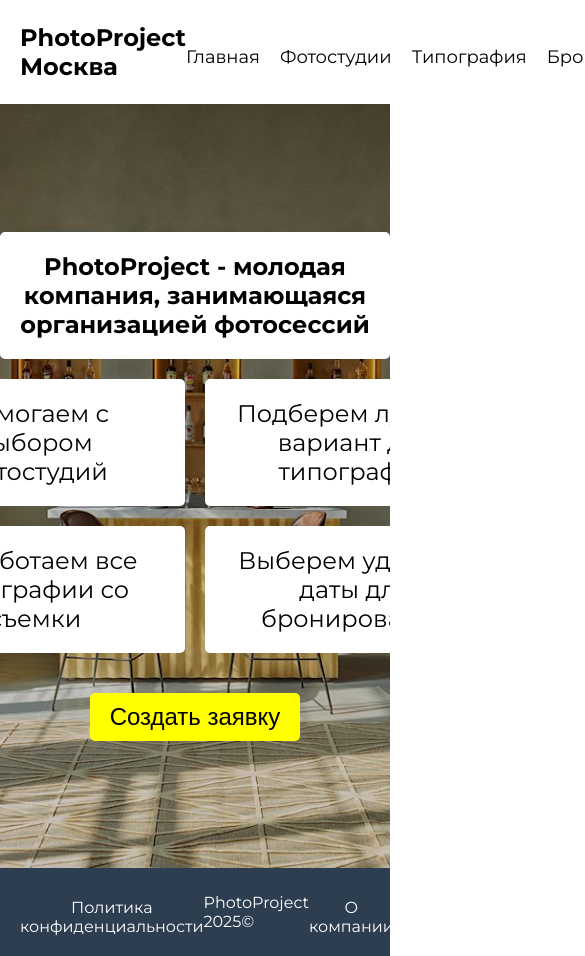
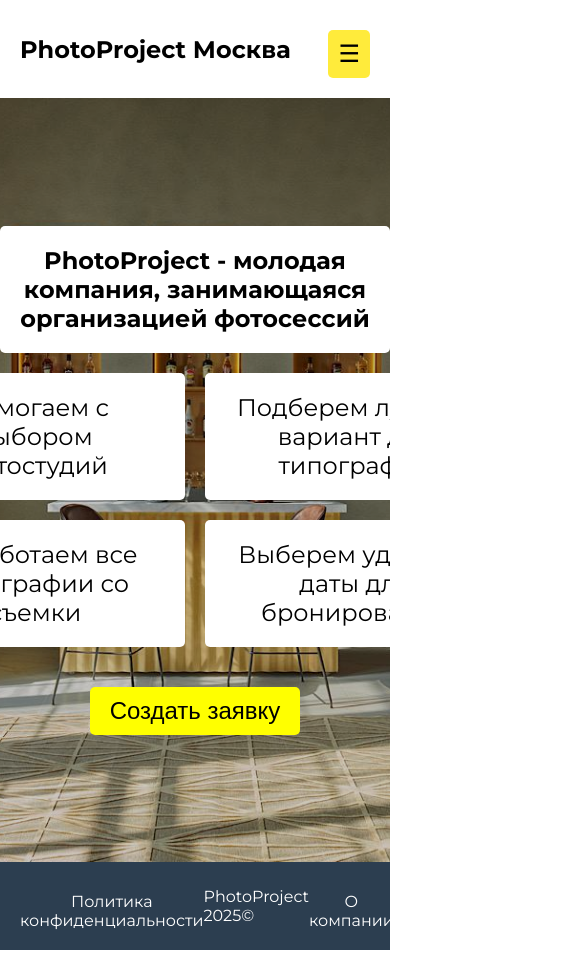
Before and after one commit to MaximkaProMax/graduation, a React (Create React App) app in the folder photoproject/: page / in a window 390 px wide. Shown: the top 956 px of the page, 585 px wide, since content can reach past the window. Built offline with nearby package versions, Linux system fonts and the light colour scheme; the HTML template or start-up script is replaced by a standard one.

Commit message:
Optimizing the interface for mobile devices 1.0

```diff
--- a/photoproject/src/components/Header.css
+++ b/photoproject/src/components/Header.css
@@ -1,4 +1,3 @@
-/* src/components/Header.css */
 .header {
   background-color: white;
   padding: 20px;
@@ -6,6 +5,8 @@
   display: flex;
   justify-content: space-between;
   align-items: center;
+  position: relative; /* Добавлено для родительского элемента */
+  z-index: 1; /* Добавлено для родительского элемента */
 }
 
 .header .logo {
@@ -13,24 +14,121 @@
   font-weight: bold;
 }
 
-.header nav ul {
+.desktop-menu {
   list-style-type: none;
   padding: 0;
   display: flex;
   gap: 20px;
 }
 
-.header nav ul li {
-  display: inline;
+.desktop-menu li {
+  position: relative; /* Позиционирование для выпадающего меню */
 }
 
-.header nav ul li a {
+.desktop-menu li a {
   color: black;
   text-decoration: none;
   font-size: 18px;
   transition: color 0.3s;
 }
 
-.header nav ul li a:hover {
+.desktop-menu li a:hover {
   color: #ffeb3b;
 }
+
+.profile-menu .dropdown {
+  display: none; /* Скрываем выпадающий список по умолчанию */
+  position: absolute; /* Добавляем абсолютное позиционирование */
+  top: 100%; /* Позиционирование под пунктом меню "Профиль" */
+  left: -20px; /* Сдвигаем левее от пункта "Профиль" */
+  background-color: white; /* Цвет фона выпадающего меню */
+  box-shadow: 0 2px 4px rgba(0, 0, 0, 0.1); /* Тень для выпадающего меню */
+  border-radius: 5px; /* Закругленные углы для выпадающего меню */
+  z-index: 999; /* Устанавливаем z-index для меню */
+  max-width: 200px; /* Устанавливаем максимальную ширину для выпадающего меню */
+  padding: 10px; /* Добавляем отступы для выпадающего меню */
+  list-style-type: none; /* Убираем маркировку (точки) для списка */
+}
+
+.profile-menu:hover .dropdown {
+  display: block; /* Показываем выпадающий список при наведении */
+}
+
+.dropdown li {
+  padding: 10px;
+  text-align: left;
+}
+
+.dropdown li a {
+  color: black;
+  text-decoration: none;
+  font-size: 16px;
+}
+
+.dropdown li a:hover {
+  color: #ffeb3b;
+}
+
+.menu-toggle {
+  font-size: 24px;
+  background: none;
+  border: none;
+  cursor: pointer;
+  display: none; /* Скрываем кнопку в десктопной версии */
+}
+
+.mobile-menu {
+  display: none;
+  list-style-type: none;
+  padding: 0;
+  flex-direction: column;
+  position: absolute; /* Добавлено для абсолютного позиционирования */
+  top: 100%; /* Позиционирование под header */
+  left: 0;
+  right: 0;
+  background-color: white; /* Фон для выпадающего меню */
+  z-index: 999; /* Устанавливаем z-index для меню */
+  box-shadow: 0 2px 4px rgba(0, 0, 0, 0.1); /* Тень для выпадающего меню */
+  border-radius: 5px; /* Закругленные углы для выпадающего меню */
+}
+
+.mobile-menu.open {
+  display: flex;
+}
+
+.mobile-menu li a {
+  color: black; /* Цвет текста */
+  text-decoration: none;
+  font-size: 18px;
+  padding: 10px;
+  transition: color 0.3s;
+}
+
+.mobile-menu li a:hover {
+  color: #ffeb3b; /* Цвет текста при наведении */
+}
+
+@media (max-width: 768px) {
+  .desktop-menu {
+    display: none;
+  }
+
+  .menu-toggle {
+    display: block; /* Делаем кнопку видимой всегда */
+    background-color: #ffeb3b; /* Цвет фона кнопки */
+    color: black; /* Цвет текста кнопки */
+    padding: 10px; /* Добавляем отступы внутри кнопки */
+    border: none; /* Убираем границу кнопки */
+    border-radius: 5px; /* Закругленные углы кнопки */
+  }
+
+  .mobile-menu {
+    display: none;
+  }
+
+  .mobile-menu.open {
+    display: flex;
+    flex-direction: column;
+    gap: 10px;
+  }
+}
--- a/photoproject/src/components/Header.js
+++ b/photoproject/src/components/Header.js
@@ -1,19 +1,42 @@
-import React from 'react';
+import React, { useState } from 'react';
 import { Link } from 'react-router-dom';
 import './Header.css';
 
 function Header() {
+  const [menuOpen, setMenuOpen] = useState(false);
+
+  const toggleMenu = () => {
+    setMenuOpen(!menuOpen);
+  };
+
   return (
     <header className="header">
       <div className="logo">PhotoProject Москва</div>
       <nav className="nav">
-        <ul>
+        <ul className="desktop-menu">
           <li><Link to="/">Главная</Link></li>
           <li><Link to="/photostudios">Фотостудии</Link></li>
           <li><Link to="/printing">Типография</Link></li>
           <li><Link to="/booking">Бронирования</Link></li>
           <li><Link to="/cart">Корзина</Link></li>
-          <li><Link to="/login">Профиль</Link></li>
+          <li className="profile-menu">
+            <Link to="/login">Профиль</Link>
+            <ul className="dropdown">
+              <li><Link to="/admin">Admin</Link></li>
+              <li><Link to="/manager">Manager</Link></li>
+            </ul>
+          </li>
+        </ul>
+        <button className="menu-toggle" onClick={toggleMenu}>
+          ☰
+        </button>
+        <ul className={`mobile-menu ${menuOpen ? 'open' : ''}`}>
+          <li><Link to="/" onClick={toggleMenu}>Главная</Link></li>
+          <li><Link to="/photostudios" onClick={toggleMenu}>Фотостудии</Link></li>
+          <li><Link to="/printing" onClick={toggleMenu}>Типография</Link></li>
+          <li><Link to="/booking" onClick={toggleMenu}>Бронирования</Link></li>
+          <li><Link to="/cart" onClick={toggleMenu}>Корзина</Link></li>
+          <li><Link to="/login" onClick={toggleMenu}>Профиль</Link></li>
         </ul>
       </nav>
     </header>
```
